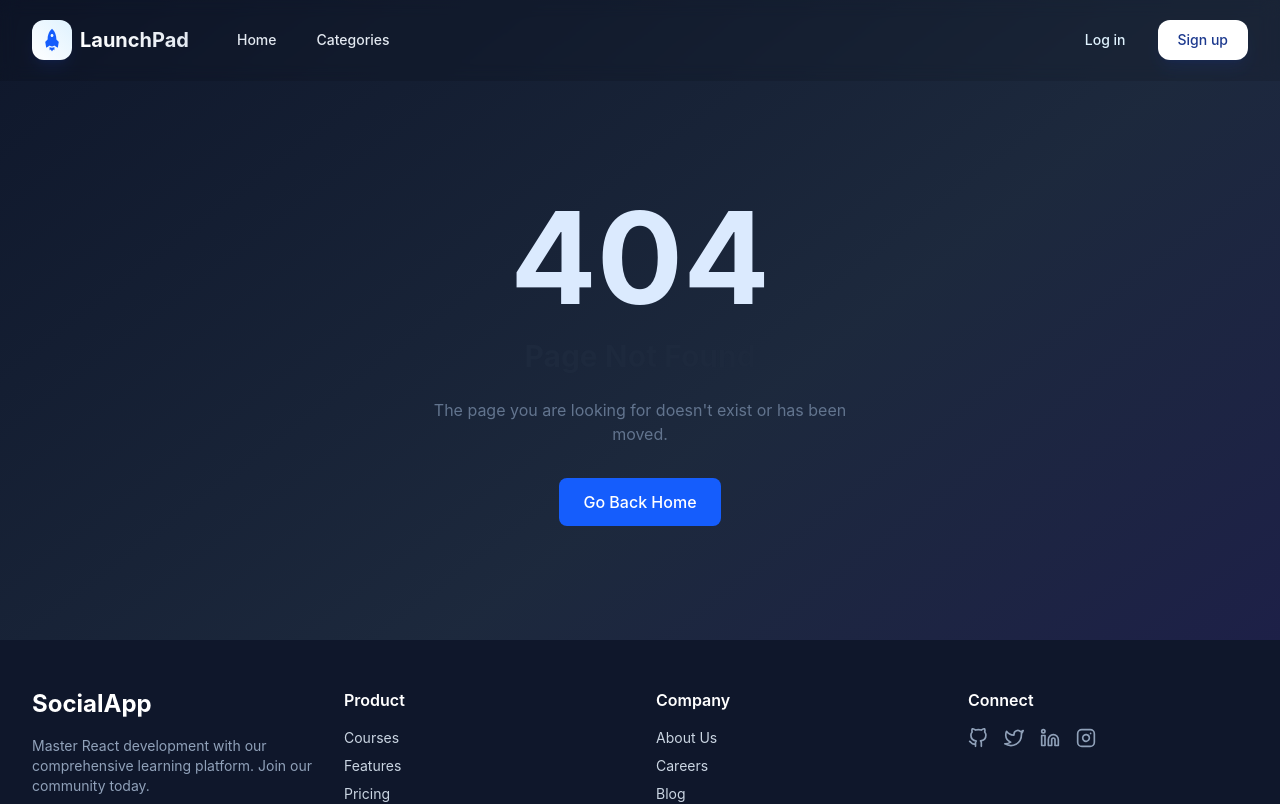
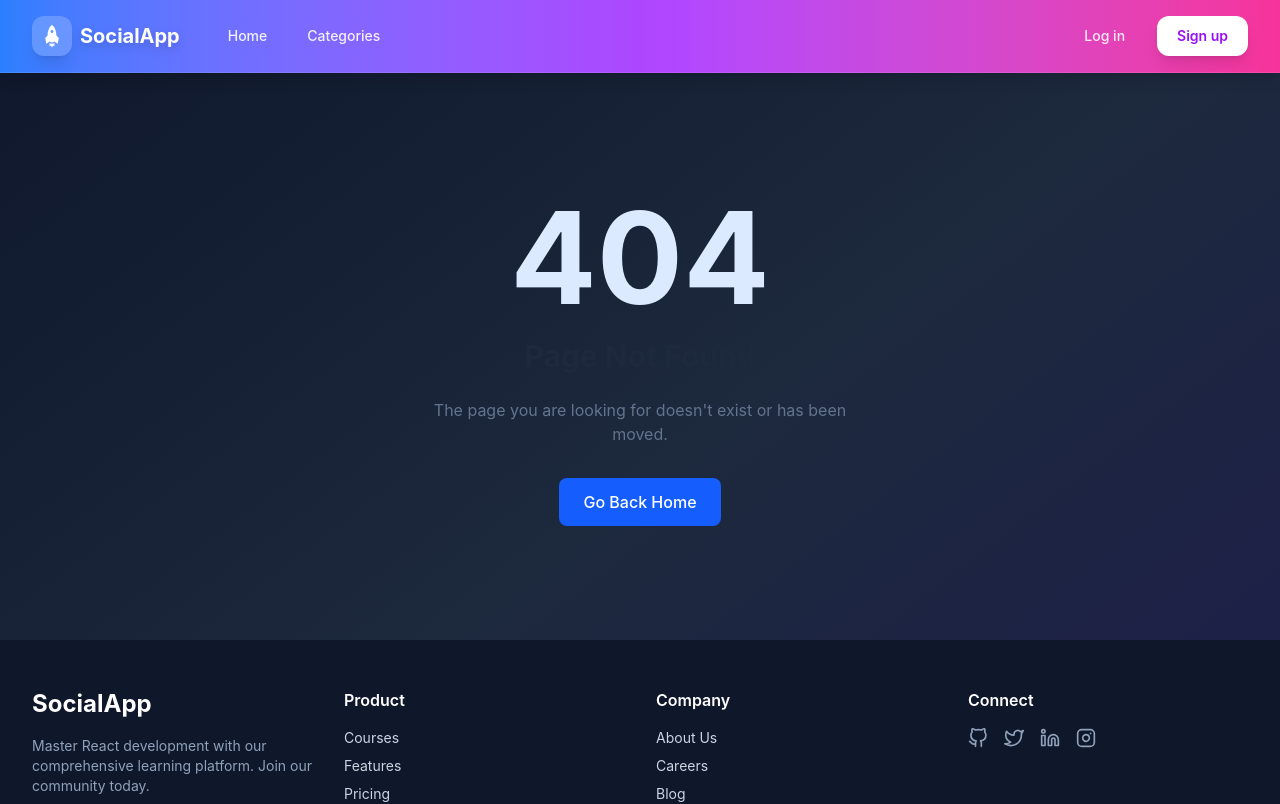
Before and after one commit to Virendra321y/react-learning, a React (Vite) app: page /forgot-password in a window 1280 px wide. Shown: the top 804 px of the page. Built offline with nearby package versions, Linux system fonts and the light colour scheme.

Commit message:
add icone better make header and body good

```diff
--- a/src/components/Common/Navbar.jsx
+++ b/src/components/Common/Navbar.jsx
@@ -51,13 +51,14 @@ const Navbar = () => {
         return `${firstName?.charAt(0) || ''}${lastName?.charAt(0) || ''}`.toUpperCase();
     };
 
+
     return (
         <nav
             className={clsx(
-                'fixed top-0 left-0 right-0 z-50 transition-all duration-300 border-b',
+                'fixed top-0 left-0 right-0 z-50 transition-all duration-500 border-b',
                 scrolled
-                    ? 'bg-sky-500/95 backdrop-blur-md border-white/20 shadow-lg py-3'
-                    : 'bg-black/10 backdrop-blur-sm border-transparent py-5'
+                    ? 'bg-gradient-to-r from-purple-600 via-blue-600 to-indigo-600 border-white/20 shadow-xl py-3'
+                    : 'bg-gradient-to-r from-blue-500 via-purple-500 to-pink-500 border-white/10 shadow-lg py-4'
             )}
         >
             <div className="max-w-7xl mx-auto px-4 sm:px-6 lg:px-8">
@@ -67,11 +68,11 @@ const Navbar = () => {
                         {/* Logo Section */}
                         <div className="flex-shrink-0 flex items-center">
                             <Link to="/" className="flex items-center gap-2 group">
-                                <div className="w-10 h-10 rounded-xl bg-gradient-to-tr from-white to-sky-100 flex items-center justify-center text-blue-600 shadow-lg shadow-blue-900/20 transition-transform group-hover:scale-110 group-hover:rotate-3">
+                                <div className="w-10 h-10 rounded-xl bg-white/20 backdrop-blur-sm flex items-center justify-center text-white shadow-lg transition-all group-hover:scale-110 group-hover:rotate-3 group-hover:bg-white/30">
                                     <IoMdRocket size={24} className="group-hover:-translate-y-0.5 transition-transform" />
                                 </div>
-                                <span className="text-xl font-bold bg-clip-text text-transparent bg-gradient-to-r from-white to-slate-200 hidden sm:block">
-                                    LaunchPad
+                                <span className="text-xl font-bold text-white drop-shadow-lg hidden sm:block">
+                                    SocialApp
                                 </span>
                             </Link>
                         </div>
@@ -85,8 +86,8 @@ const Navbar = () => {
                                     className={clsx(
                                         'px-4 py-2 rounded-full text-sm font-medium transition-all duration-200',
                                         location.pathname === link.path
-                                            ? 'bg-white/20 text-white backdrop-blur-sm'
-                                            : 'text-slate-200 hover:text-white hover:bg-white/10'
+                                            ? 'bg-white text-purple-600 shadow-lg font-semibold'
+                                            : 'text-white/90 hover:text-white hover:bg-white/20 backdrop-blur-sm'
                                     )}
                                 >
                                     {link.name}
@@ -102,29 +103,29 @@ const Navbar = () => {
                                 <div className="relative" ref={profileRef}>
                                     <button
                                         onClick={() => setIsProfileOpen(!isProfileOpen)}
-                                        className="flex items-center gap-3 p-1.5 pr-4 rounded-full border border-white/20 bg-white/10 hover:bg-white/20 transition-all duration-200 group"
+                                        className="flex items-center gap-3 p-1.5 pr-4 rounded-full border border-white/30 bg-white/20 backdrop-blur-sm hover:bg-white/30 transition-all duration-200 group"
                                     >
-                                        <div className="w-9 h-9 rounded-full bg-white flex items-center justify-center text-blue-600 shadow-sm relative overflow-hidden">
+                                        <div className="w-9 h-9 rounded-full bg-white flex items-center justify-center text-purple-600 shadow-lg relative overflow-hidden">
                                             {/* User Avatar or Initials */}
                                             {user.avatar ? (
                                                 <img src={user.avatar} alt={user.username} className="w-full h-full object-cover" />
                                             ) : (
                                                 <span className="font-bold text-xs">{getInitials(user.firstName, user.lastName)}</span>
                                             )}
-                                            <div className="absolute -bottom-1 -right-1 bg-green-500 rounded-full p-0.5 border-2 border-blue-600 z-10">
+                                            <div className="absolute -bottom-1 -right-1 bg-green-400 rounded-full p-0.5 border-2 border-white z-10">
                                                 <FiUserCheck size={8} className="text-white" />
                                             </div>
                                         </div>
 
                                         <div className="flex flex-col items-start">
-                                            <span className="text-sm font-semibold text-white leading-none group-hover:text-sky-100">
+                                            <span className="text-sm font-semibold text-white leading-none drop-shadow">
                                                 {user.firstName} {user.lastName}
                                             </span>
-                                            <span className="text-[10px] text-sky-200 leading-none mt-1">
+                                            <span className="text-[10px] text-white/80 leading-none mt-1">
                                                 @{user.username}
                                             </span>
                                         </div>
-                                        <FiChevronDown className={clsx("text-sky-300 ml-1 transition-transform", isProfileOpen && "rotate-180")} />
+                                        <FiChevronDown className={clsx("text-white/80 ml-1 transition-transform", isProfileOpen && "rotate-180")} />
                                     </button>
 
                                     <AnimatePresence>
@@ -136,16 +137,16 @@ const Navbar = () => {
                                                 transition={{ duration: 0.2 }}
                                                 className="absolute right-0 mt-2 w-60 bg-white rounded-xl shadow-2xl border border-slate-100 py-2 overflow-hidden z-50"
                                             >
-                                                <div className="px-5 py-3 border-b border-slate-50 bg-slate-50/50">
+                                                <div className="px-5 py-3 border-b border-slate-50 bg-gradient-to-r from-purple-50 to-blue-50">
                                                     <p className="text-xs font-semibold text-slate-500 uppercase tracking-wider">Signed in as</p>
                                                     <p className="text-sm font-bold text-slate-900 truncate">@{user.username}</p>
                                                 </div>
 
                                                 <div className="py-1">
-                                                    <button className="w-full text-left px-5 py-2.5 text-sm text-slate-600 hover:bg-sky-50 hover:text-blue-600 flex items-center transition-colors">
+                                                    <button className="w-full text-left px-5 py-2.5 text-sm text-slate-600 hover:bg-purple-50 hover:text-purple-600 flex items-center transition-colors">
                                                         <FiUser className="mr-3 text-slate-400" /> My Profile
                                                     </button>
-                                                    <button className="w-full text-left px-5 py-2.5 text-sm text-slate-600 hover:bg-sky-50 hover:text-blue-600 flex items-center transition-colors">
+                                                    <button className="w-full text-left px-5 py-2.5 text-sm text-slate-600 hover:bg-purple-50 hover:text-purple-600 flex items-center transition-colors">
                                                         <FiSettings className="mr-3 text-slate-400" /> Settings
                                                     </button>
                                                 </div>
@@ -166,13 +167,13 @@ const Navbar = () => {
                                 <div className="flex items-center gap-3">
                                     <Link
                                         to="/login"
-                                        className="px-5 py-2.5 text-sm font-medium text-sky-100 hover:text-white transition-colors"
+                                        className="px-5 py-2.5 text-sm font-medium text-white/90 hover:text-white transition-colors"
                                     >
                                         Log in
                                     </Link>
                                     <Link
                                         to="/register"
-                                        className="px-5 py-2.5 text-sm font-medium text-blue-900 bg-white rounded-xl hover:bg-sky-50 transition-all shadow-lg shadow-blue-900/20"
+                                        className="px-5 py-2.5 text-sm font-medium text-purple-600 bg-white rounded-xl hover:shadow-xl transition-all shadow-lg font-semibold"
                                     >
                                         Sign up
                                     </Link>
--- a/src/pages/Home.jsx
+++ b/src/pages/Home.jsx
@@ -2,15 +2,30 @@ import React from 'react';
 
 const Home = () => {
     return (
-        <div className="min-h-screen bg-gradient-to-br from-slate-50 to-blue-50 flex items-center justify-center p-8">
+        <div className="min-h-screen bg-gradient-to-br from-purple-100 via-pink-50 to-blue-100 flex items-center justify-center p-8">
             <div className="text-center max-w-2xl">
-                <h1 className="text-5xl font-bold bg-clip-text text-transparent bg-gradient-to-r from-blue-600 to-indigo-600 mb-4">
-                    Welcome to Social Media App
+                <div className="mb-6">
+                    <div className="inline-block p-4 bg-gradient-to-r from-purple-600 to-blue-600 rounded-full shadow-2xl mb-4">
+                        <svg className="w-16 h-16 text-white" fill="none" stroke="currentColor" viewBox="0 0 24 24">
+                            <path strokeLinecap="round" strokeLinejoin="round" strokeWidth={2} d="M17 20h5v-2a3 3 0 00-5.356-1.857M17 20H7m10 0v-2c0-.656-.126-1.283-.356-1.857M7 20H2v-2a3 3 0 015.356-1.857M7 20v-2c0-.656.126-1.283.356-1.857m0 0a5.002 5.002 0 019.288 0M15 7a3 3 0 11-6 0 3 3 0 016 0zm6 3a2 2 0 11-4 0 2 2 0 014 0zM7 10a2 2 0 11-4 0 2 2 0 014 0z" />
+                        </svg>
+                    </div>
+                </div>
+                <h1 className="text-6xl font-bold bg-clip-text text-transparent bg-gradient-to-r from-purple-600 via-pink-600 to-blue-600 mb-4 animate-pulse">
+                    Welcome to SocialApp
                 </h1>
-                <p className="text-xl text-slate-600 mb-8">
+                <p className="text-2xl text-slate-700 mb-8 font-medium">
                     Your social network is ready. Start connecting with friends and sharing moments.
                 </p>
-                <div className="text-sm text-slate-500">
+                <div className="flex gap-4 justify-center">
+                    <button className="px-8 py-4 bg-gradient-to-r from-purple-600 to-blue-600 text-white rounded-xl font-semibold shadow-xl hover:shadow-2xl hover:scale-105 transition-all">
+                        Get Started
+                    </button>
+                    <button className="px-8 py-4 bg-white text-purple-600 rounded-xl font-semibold shadow-lg hover:shadow-xl hover:scale-105 transition-all border-2 border-purple-200">
+                        Learn More
+                    </button>
+                </div>
+                <div className="mt-12 text-sm text-slate-500">
                     More features coming soon...
                 </div>
             </div>
```
